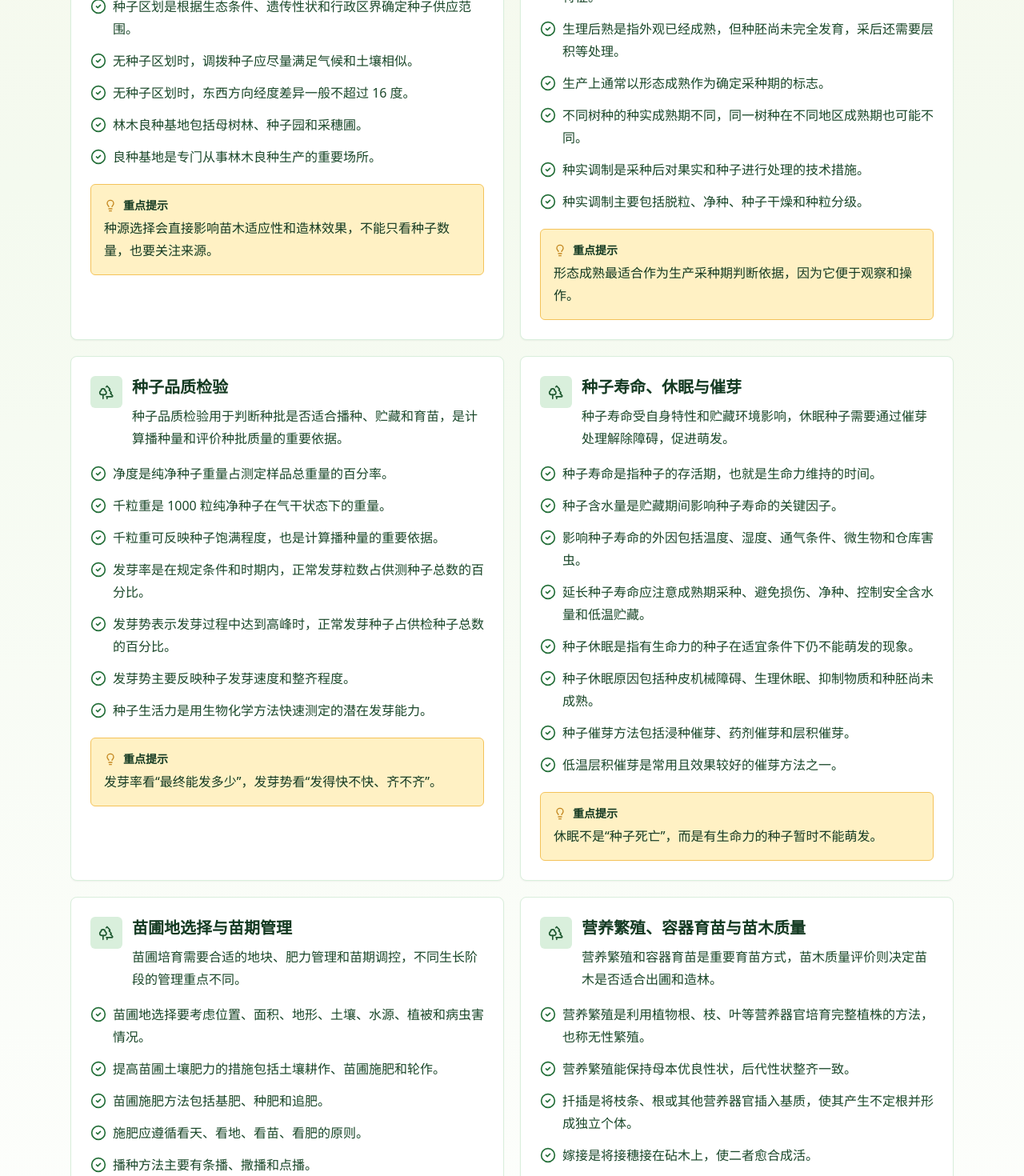
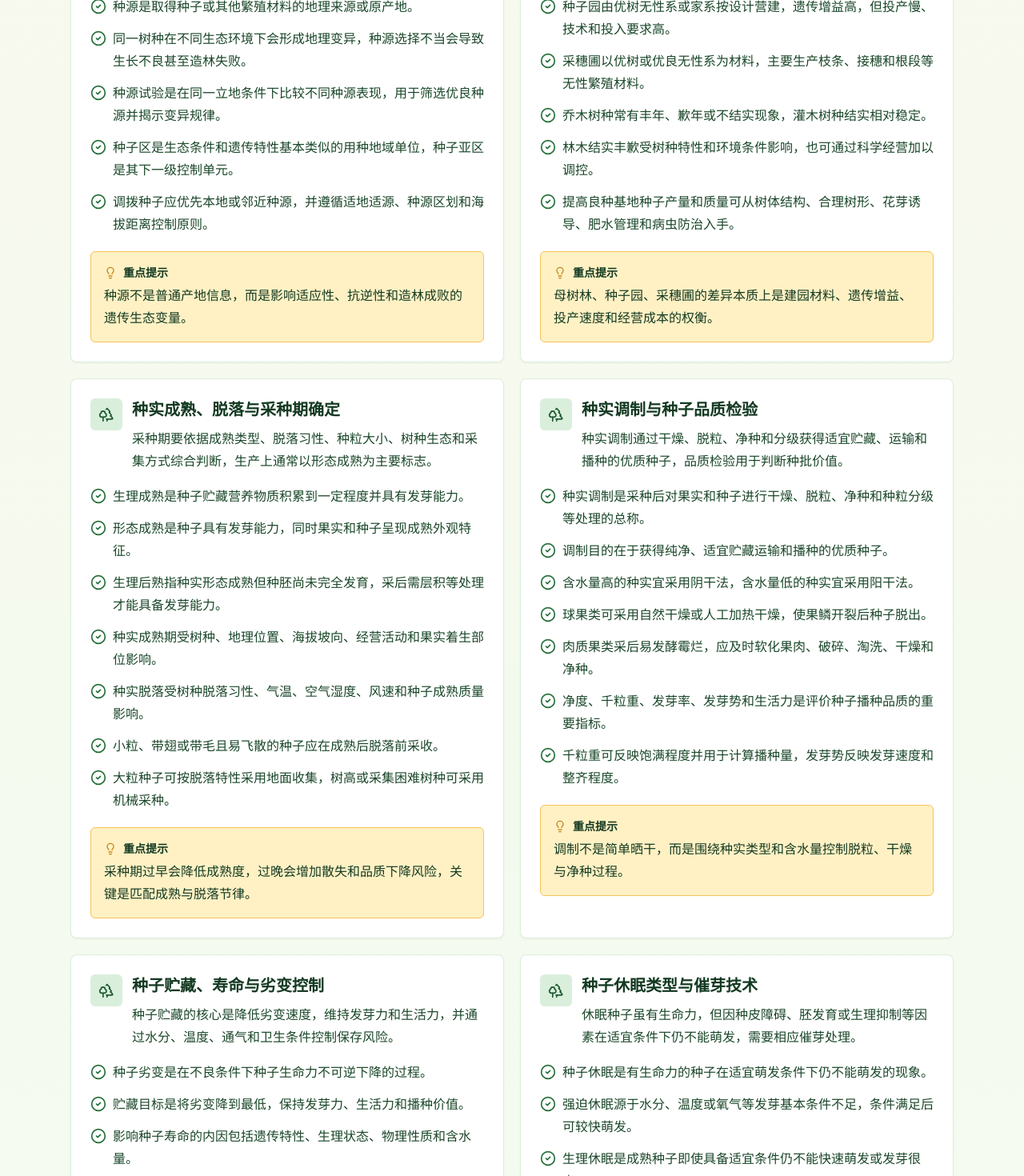
Before and after one commit to xxH2O/Learning-Seedling-Science, a Next.js app: page / in a window 1280 px wide. Shown: the part 960-2430 px from the top of the page at 80% size. Built offline with nearby package versions, Linux system fonts and the light colour scheme.

Commit message:
Expand forestry knowledge cards to twelve modules

```diff
--- a/src/data/topics.ts
+++ b/src/data/topics.ts
@@ -8,96 +8,183 @@ export type Topic = {
 
 export const topics: Topic[] = [
   {
-    id: "seed-production",
-    title: "林木种子生产",
-    summary: "林木种子生产关注种子来源、遗传适应性和良种基地建设，是造林育苗的基础环节。",
+    id: "seed-source-zoning",
+    title: "种源、良种与种子区划",
+    summary: "种源控制林木遗传适应性，良种同时强调遗传品质与播种品质，种子区划则是科学调运用种的地域依据。",
     points: [
-      "林业种子是指林木的种植材料或繁殖材料，包括籽粒、果实、根、茎、苗、芽、叶等。",
+      "林业种子包括籽粒、果实以及根、茎、苗、芽、叶等种植材料或繁殖材料。",
+      "良种必须同时具备优良遗传品质和优良播种品质，二者缺一不可。",
       "种源是取得种子或其他繁殖材料的地理来源或原产地。",
-      "种子区划是根据生态条件、遗传性状和行政区界确定种子供应范围。",
-      "无种子区划时，调拨种子应尽量满足气候和土壤相似。",
-      "无种子区划时，东西方向经度差异一般不超过 16 度。",
-      "林木良种基地包括母树林、种子园和采穗圃。",
-      "良种基地是专门从事林木良种生产的重要场所。"
+      "同一树种在不同生态环境下会形成地理变异，种源选择不当会导致生长不良甚至造林失败。",
+      "种源试验是在同一立地条件下比较不同种源表现，用于筛选优良种源并揭示变异规律。",
+      "种子区是生态条件和遗传特性基本类似的用种地域单位，种子亚区是其下一级控制单元。",
+      "调拨种子应优先本地或邻近种源，并遵循适地适源、种源区划和海拔距离控制原则。"
     ],
-    highlight: "种源选择会直接影响苗木适应性和造林效果，不能只看种子数量，也要关注来源。"
+    highlight: "种源不是普通产地信息，而是影响适应性、抗逆性和造林成败的遗传生态变量。"
   },
   {
-    id: "seed-maturity-processing",
-    title: "种实成熟与种子调制",
-    summary: "采种前需要判断种实是否成熟，采后还要经过调制处理，以提高种子质量和贮藏安全性。",
+    id: "seed-base-production",
+    title: "林木良种基地与种子高产优质",
+    summary: "林木良种基地通过母树林、种子园和采穗圃组织良种生产，并依靠集约经营提高种子产量与品质。",
     points: [
-      "生理成熟是指种子内部营养物质积累到一定程度，并具有发芽能力。",
-      "形态成熟是指种子具有发芽能力，同时果实和种子表现出成熟外观特征。",
-      "生理后熟是指外观已经成熟，但种胚尚未完全发育，采后还需要层积等处理。",
-      "生产上通常以形态成熟作为确定采种期的标志。",
-      "不同树种的种实成熟期不同，同一树种在不同地区成熟期也可能不同。",
-      "种实调制是采种后对果实和种子进行处理的技术措施。",
-      "种实调制主要包括脱粒、净种、种子干燥和种粒分级。"
+      "林木良种基地是按照规定建立、专门从事良种生产的场所。",
+      "母树林以现有优良天然林或人工林为基础，见效快、投资少，但遗传增益较低。",
+      "种子园由优树无性系或家系按设计营建，遗传增益高，但投产慢、技术和投入要求高。",
+      "采穗圃以优树或优良无性系为材料，主要生产枝条、接穗和根段等无性繁殖材料。",
+      "乔木树种常有丰年、歉年或不结实现象，灌木树种结实相对稳定。",
+      "林木结实丰歉受树种特性和环境条件影响，也可通过科学经营加以调控。",
+      "提高良种基地种子产量和质量可从树体结构、合理树形、花芽诱导、肥水管理和病虫防治入手。"
     ],
-    highlight: "形态成熟最适合作为生产采种期判断依据，因为它便于观察和操作。"
+    highlight: "母树林、种子园、采穗圃的差异本质上是建园材料、遗传增益、投产速度和经营成本的权衡。"
   },
   {
-    id: "seed-quality-testing",
-    title: "种子品质检验",
-    summary: "种子品质检验用于判断种批是否适合播种、贮藏和育苗，是计算播种量和评价种批质量的重要依据。",
+    id: "seed-maturity-collection",
+    title: "种实成熟、脱落与采种期确定",
+    summary: "采种期要依据成熟类型、脱落习性、种粒大小、树种生态和采集方式综合判断，生产上通常以形态成熟为主要标志。",
     points: [
-      "净度是纯净种子重量占测定样品总重量的百分率。",
-      "千粒重是 1000 粒纯净种子在气干状态下的重量。",
-      "千粒重可反映种子饱满程度，也是计算播种量的重要依据。",
-      "发芽率是在规定条件和时期内，正常发芽粒数占供测种子总数的百分比。",
-      "发芽势表示发芽过程中达到高峰时，正常发芽种子占供检种子总数的百分比。",
-      "发芽势主要反映种子发芽速度和整齐程度。",
-      "种子生活力是用生物化学方法快速测定的潜在发芽能力。"
+      "生理成熟是种子贮藏营养物质积累到一定程度并具有发芽能力。",
+      "形态成熟是种子具有发芽能力，同时果实和种子呈现成熟外观特征。",
+      "生理后熟指种实形态成熟但种胚尚未完全发育，采后需层积等处理才能具备发芽能力。",
+      "种实成熟期受树种、地理位置、海拔坡向、经营活动和果实着生部位影响。",
+      "种实脱落受树种脱落习性、气温、空气湿度、风速和种子成熟质量影响。",
+      "小粒、带翅或带毛且易飞散的种子应在成熟后脱落前采收。",
+      "大粒种子可按脱落特性采用地面收集，树高或采集困难树种可采用机械采种。"
     ],
-    highlight: "发芽率看“最终能发多少”，发芽势看“发得快不快、齐不齐”。"
+    highlight: "采种期过早会降低成熟度，过晚会增加散失和品质下降风险，关键是匹配成熟与脱落节律。"
   },
   {
-    id: "seed-longevity-dormancy",
-    title: "种子寿命、休眠与催芽",
-    summary: "种子寿命受自身特性和贮藏环境影响，休眠种子需要通过催芽处理解除障碍，促进萌发。",
+    id: "seed-processing-quality",
+    title: "种实调制与种子品质检验",
+    summary: "种实调制通过干燥、脱粒、净种和分级获得适宜贮藏、运输和播种的优质种子，品质检验用于判断种批价值。",
     points: [
-      "种子寿命是指种子的存活期，也就是生命力维持的时间。",
-      "种子含水量是贮藏期间影响种子寿命的关键因子。",
-      "影响种子寿命的外因包括温度、湿度、通气条件、微生物和仓库害虫。",
-      "延长种子寿命应注意成熟期采种、避免损伤、净种、控制安全含水量和低温贮藏。",
-      "种子休眠是指有生命力的种子在适宜条件下仍不能萌发的现象。",
-      "种子休眠原因包括种皮机械障碍、生理休眠、抑制物质和种胚尚未成熟。",
-      "种子催芽方法包括浸种催芽、药剂催芽和层积催芽。",
-      "低温层积催芽是常用且效果较好的催芽方法之一。"
+      "种实调制是采种后对果实和种子进行干燥、脱粒、净种和种粒分级等处理的总称。",
+      "调制目的在于获得纯净、适宜贮藏运输和播种的优质种子。",
+      "含水量高的种实宜采用阴干法，含水量低的种实宜采用阳干法。",
+      "球果类可采用自然干燥或人工加热干燥，使果鳞开裂后种子脱出。",
+      "肉质果类采后易发酵霉烂，应及时软化果肉、破碎、淘洗、干燥和净种。",
+      "净度、千粒重、发芽率、发芽势和生活力是评价种子播种品质的重要指标。",
+      "千粒重可反映饱满程度并用于计算播种量，发芽势反映发芽速度和整齐程度。"
     ],
-    highlight: "休眠不是“种子死亡”，而是有生命力的种子暂时不能萌发。"
+    highlight: "调制不是简单晒干，而是围绕种实类型和含水量控制脱粒、干燥与净种过程。"
   },
   {
-    id: "nursery-site-management",
-    title: "苗圃地选择与苗期管理",
-    summary: "苗圃培育需要合适的地块、肥力管理和苗期调控，不同生长阶段的管理重点不同。",
+    id: "seed-storage-longevity",
+    title: "种子贮藏、寿命与劣变控制",
+    summary: "种子贮藏的核心是降低劣变速度，维持发芽力和生活力，并通过水分、温度、通气和卫生条件控制保存风险。",
     points: [
-      "苗圃地选择要考虑位置、面积、地形、土壤、水源、植被和病虫害情况。",
-      "提高苗圃土壤肥力的措施包括土壤耕作、苗圃施肥和轮作。",
-      "苗圃施肥方法包括基肥、种肥和追肥。",
-      "施肥应遵循看天、看地、看苗、看肥的原则。",
-      "播种方法主要有条播、撒播和点播。",
-      "播种苗年生长过程通常分为出苗期、幼苗期、速生期和苗木硬化期。",
-      "速生期苗木水肥需求最大，追肥和灌溉应以前期为主。",
-      "硬化期应停止促进生长的措施，促进木质化，提高抗性。"
+      "种子劣变是在不良条件下种子生命力不可逆下降的过程。",
+      "贮藏目标是将劣变降到最低，保持发芽力、生活力和播种价值。",
+      "影响种子寿命的内因包括遗传特性、生理状态、物理性质和含水量。",
+      "影响种子寿命的外因包括温度、湿度、通气条件、微生物和仓库害虫。",
+      "安全含水量是种子维持生命活动所必需的最低限度含水量。",
+      "干藏包括普通干藏、低温干藏、密封干藏、超干贮藏和超低温贮藏。",
+      "湿藏适用于休眠型种子和顽拗性种子，应保持湿润、低温和通气。"
     ],
-    highlight: "苗期管理要随生长阶段变化，速生期促生长，硬化期促木质化。"
+    highlight: "贮藏管理的基本逻辑是低温、适湿、通气和防霉，但干藏种子与顽拗性种子的水分策略不同。"
   },
   {
-    id: "vegetative-container-quality",
-    title: "营养繁殖、容器育苗与苗木质量",
-    summary: "营养繁殖和容器育苗是重要育苗方式，苗木质量评价则决定苗木是否适合出圃和造林。",
+    id: "seed-dormancy-germination",
+    title: "种子休眠类型与催芽技术",
+    summary: "休眠种子虽有生命力，但因种皮障碍、胚发育或生理抑制等因素在适宜条件下仍不能萌发，需要相应催芽处理。",
     points: [
-      "营养繁殖是利用植物根、枝、叶等营养器官培育完整植株的方法，也称无性繁殖。",
-      "营养繁殖能保持母本优良性状，后代性状整齐一致。",
-      "扦插是将枝条、根或其他营养器官插入基质，使其产生不定根并形成独立个体。",
-      "嫁接是将接穗接在砧木上，使二者愈合成活。",
-      "嫁接亲和力主要受砧木和接穗亲缘关系影响，亲缘越近通常亲和力越强。",
+      "种子休眠是有生命力的种子在适宜萌发条件下仍不能萌发的现象。",
+      "强迫休眠源于水分、温度或氧气等发芽基本条件不足，条件满足后可较快萌发。",
+      "生理休眠是成熟种子即使具备适宜条件仍不能快速萌发或发芽很少。",
+      "休眠原因包括种皮机械障碍、抑制物质、生理后熟和综合因素。",
+      "催芽是通过机械、物理或化学方法解除休眠并促进萌发的措施。",
+      "常见催芽方法包括浸种催芽、药剂催芽和层积催芽。",
+      "低温层积催芽通常要求低温、湿润和通气，是效果较好的催芽方法之一。"
+    ],
+    highlight: "低温层积与湿藏操作相似，但前者目标是解除休眠，后者目标是维持生活力。"
+  },
+  {
+    id: "nursery-establishment",
+    title: "苗圃类型与苗圃地选择",
+    summary: "苗圃建立要兼顾生产任务、经营期限、面积规模和立地条件，是后续育苗质量和成本控制的基础。",
+    points: [
+      "按使用期限可分为长期苗圃和临时苗圃。",
+      "按面积可分为大型、中型和小型苗圃，按任务可分为园林苗圃、森林苗圃和经济林苗圃等。",
+      "苗圃地选择应综合考虑交通、劳动力、电力信息、面积规模和用地性质。",
+      "地形宜平坦或缓坡，避免低洼地和洪涝风险大的区域。",
+      "土壤以壤土为宜，要求通气、保水和肥力条件较好。",
+      "稳定水源是灌溉和抗旱的基本条件。",
+      "原有植被、病虫害历史和灾害风险会影响苗木安全生产。"
+    ],
+    highlight: "苗圃地选择不是单纯找空地，而是对交通、水源、土壤、灾害和生产组织条件的综合评价。"
+  },
+  {
+    id: "nursery-soil-fertility",
+    title: "苗圃土壤耕作与肥力管理",
+    summary: "苗圃肥力管理通过土壤耕作、施肥、轮作和微生物调控维持土壤生产力，直接影响苗木生长与质量。",
+    points: [
+      "土壤耕作可疏松和加深耕作层，改善土壤理化性质。",
+      "翻动土壤有助于熟化下层土壤、翻埋杂草和残茬、混拌肥料并减轻病虫害。",
+      "平整表土可减少水分蒸发，并为灌水、播种和幼芽出土创造条件。",
+      "苗木消耗养分多、培育周期长，出圃会带走较多养分，不施肥会导致地力衰退。",
+      "有机肥可提供全面营养、改善土壤结构并促进微生物活动。",
+      "化肥肥效快，可针对氮、磷、钾和微量元素需求精准补充。",
+      "微生物肥料通过有益菌、菌根或根瘤共生促进养分吸收和植物健康。"
+    ],
+    highlight: "苗圃施肥的目标不是单纯促长，而是维持土壤肥力、改善土壤性质并提高苗木质量。"
+  },
+  {
+    id: "seedling-nutrition-deficiency",
+    title: "苗木缺素诊断与营养异常判别",
+    summary: "苗木缺素诊断需结合外部症状、速效元素反馈、土壤有效养分和苗体化学分析，并与病虫害和遗传差异区分。",
+    points: [
+      "可根据苗木外部形态异常症状进行初步分析判断。",
+      "施以速效营养元素并观察反馈效果，可验证是否为相应元素缺乏。",
+      "检验土壤有效营养元素含量，可判断供肥基础是否不足。",
+      "分析异常苗木体内化学元素含量，并与正常苗木比较，可提高诊断准确性。",
+      "外部症状诊断与速效元素反馈结合使用，通常可形成较可靠的诊断结论。",
+      "诊断时应区别缺素症与病虫感染造成的异常。",
+      "还应区分缺素症与遗传因素差异，并注意大量元素与微量元素症状差异。"
+    ],
+    highlight: "缺素诊断不能只看叶色和形态，必须排除病虫害、遗传差异和环境胁迫的干扰。"
+  },
+  {
+    id: "seedling-growth-management",
+    title: "播种育苗与苗期生长调控",
+    summary: "播种苗管理要围绕播种方式、年生长节律和水肥调控展开，不同生长阶段的管理目标不同。",
+    points: [
+      "常见播种方法包括条播、撒播和点播。",
+      "播种苗年生长过程通常分为出苗期、幼苗期、速生期和苗木硬化期。",
+      "出苗期重点保障水分、温度和表土条件，促进整齐出苗。",
+      "幼苗期应加强除草、间苗和病虫害预防，降低竞争和损失。",
+      "速生期苗木水肥需求最大，追肥和灌溉应以前期为主。",
+      "硬化期应停止促进旺长的措施，促进木质化并提高抗逆性。",
+      "苗期管理需要随阶段转换，从促萌发、促生长逐步转向促成熟和抗性形成。"
+    ],
+    highlight: "速生期强调水肥促进，硬化期强调控制旺长；阶段错配会降低苗木出圃质量。"
+  },
+  {
+    id: "vegetative-grafting",
+    title: "营养繁殖、嫁接亲和力与成活率",
+    summary: "营养繁殖利用植物营养器官培育完整植株，嫁接成活率取决于砧穗亲和、生活力、操作质量、愈合环境和后期管理。",
+    points: [
+      "营养繁殖利用根、枝、叶等营养器官培育完整植株，也称无性繁殖。",
+      "营养繁殖可保持母本优良性状，使后代性状整齐一致。",
+      "不定根是从胚根及主根系统以外的茎、叶、老根或胚轴等部位产生的根。",
+      "嫁接应选择亲缘关系近、亲和力强的砧木与接穗组合。",
+      "砧木应健壮、根系发达且无病虫害，接穗应选优良品种且芽饱满的一年生枝条。",
+      "嫁接操作质量强调切口平滑新鲜、形成层对准、操作迅速和绑扎严密。",
+      "嫁接后应适时解绑、剪砧抹芽、防治病虫害并保持适宜水分。"
+    ],
+    highlight: "嫁接成活的核心是形成层准确对接，同时防止失水并保证砧穗生活力。"
+  },
+  {
+    id: "container-industrial-quality",
+    title: "容器育苗、工厂化育苗与苗木质量评价",
+    summary: "容器育苗和工厂化育苗提升标准化与成活率，苗木质量评价则通过形态、生理和活力指标判断出圃适宜性。",
+    points: [
       "容器育苗造林成活率高、育苗周期短、节省良种，但成本较高、技术较复杂。",
+      "工厂化育苗是在人工控制的优良环境下，采用现代技术进行规模化、标准化、机械化苗木生产。",
       "苗木质量评价包括形态指标、生理指标和苗木活力指标。",
-      "根生长潜力 RGP 是评价苗木活力的重要代表性指标。"
+      "生产上常先用苗高、地径、根系状况等形态指标评价苗木质量。",
+      "根生长潜力 RGP 是评价苗木活力的重要代表性指标。",
+      "茎根比是地上部分干重与地下部分干重之比，可反映苗木地上地下生物量分配。",
+      "优质苗木应兼具合格形态、生理充实、根系发达和较强缓苗造林能力。"
     ],
-    highlight: "生产上常先用苗高、地径、根系状况等形态指标评价苗木质量。"
+    highlight: "苗木质量不等于苗高越大越好，根系、活力和地上地下协调性同样决定造林表现。"
   }
 ];
```
